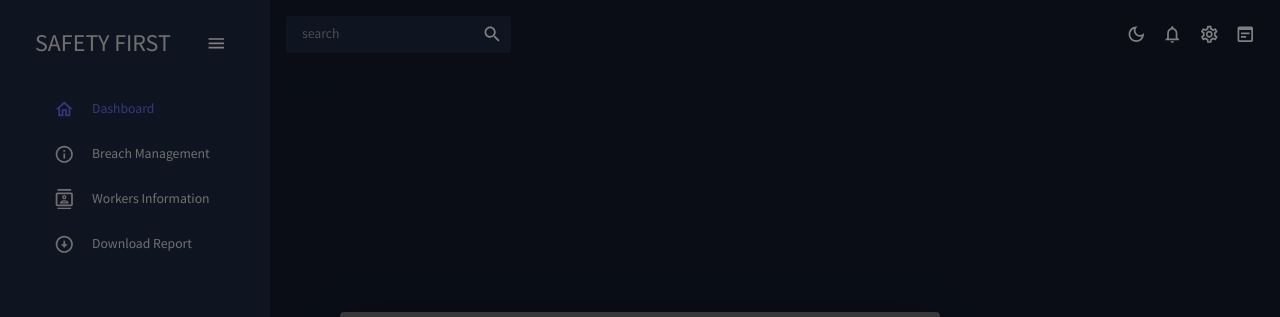
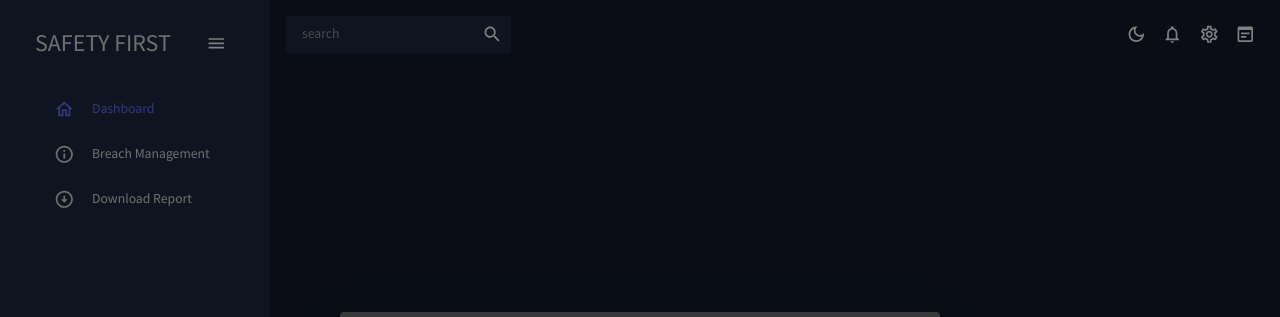
Before and after one commit to BeginnerLoc/ReactJS-Client, a React (Create React App) app: page / in a window 1280 px wide. Shown: the top 317 px of the page. Built offline with nearby package versions, Linux system fonts and the light colour scheme.

Commit message:
Update Sidebar.jsx

```diff
--- a/src/scenes/global/Sidebar.jsx
+++ b/src/scenes/global/Sidebar.jsx
@@ -5,7 +5,6 @@ import { Link } from "react-router-dom";
 import "react-pro-sidebar/dist/css/styles.css";
 import { tokens } from "../../theme";
 import HomeOutlinedIcon from "@mui/icons-material/HomeOutlined";
-import ContactsOutlinedIcon from "@mui/icons-material/ContactsOutlined";
 import ArrowCircleDownOutlinedIcon from '@mui/icons-material/ArrowCircleDownOutlined';
 import MenuOutlinedIcon from "@mui/icons-material/MenuOutlined";
 import InfoOutlinedIcon from '@mui/icons-material/InfoOutlined';
@@ -106,13 +105,6 @@ const Sidebar = () => {
               setSelected={setSelected}
             />
             <Item
-              title="Workers Information"
-              to="/contacts"
-              icon={<ContactsOutlinedIcon />}
-              selected={selected}
-              setSelected={setSelected}
-            />
-            <Item
               title="Download Report"
               to="/download"
               icon={<ArrowCircleDownOutlinedIcon />}
```
